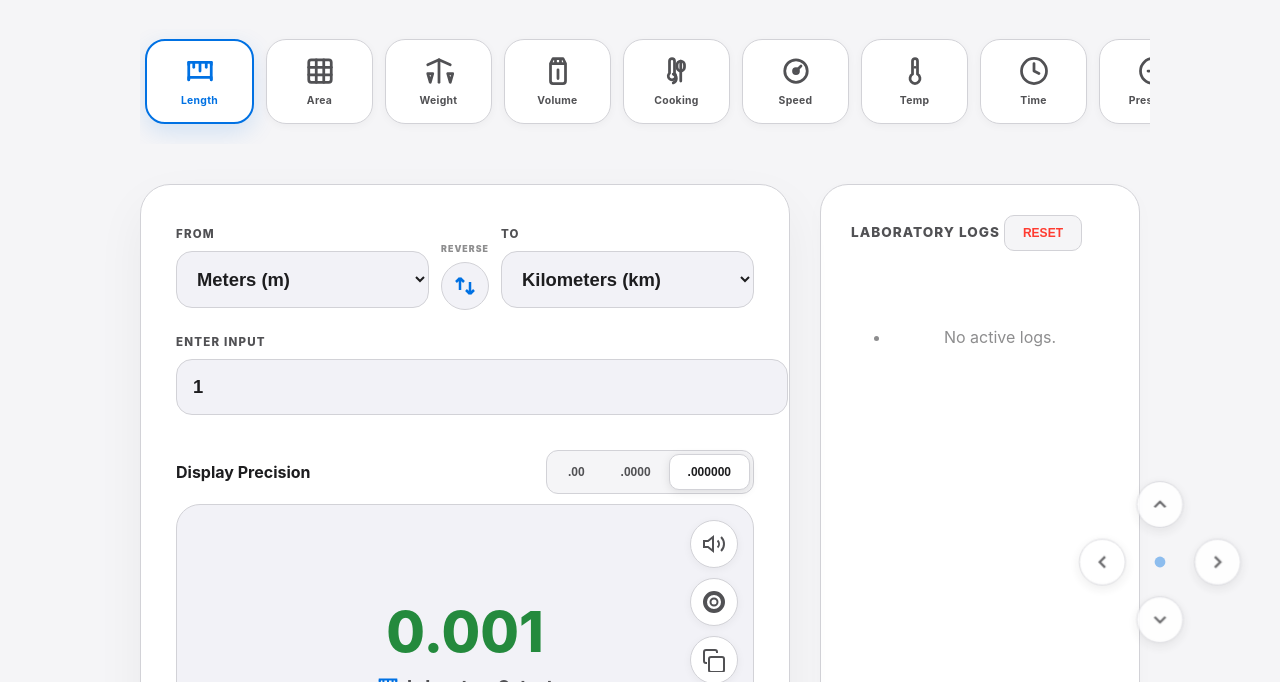
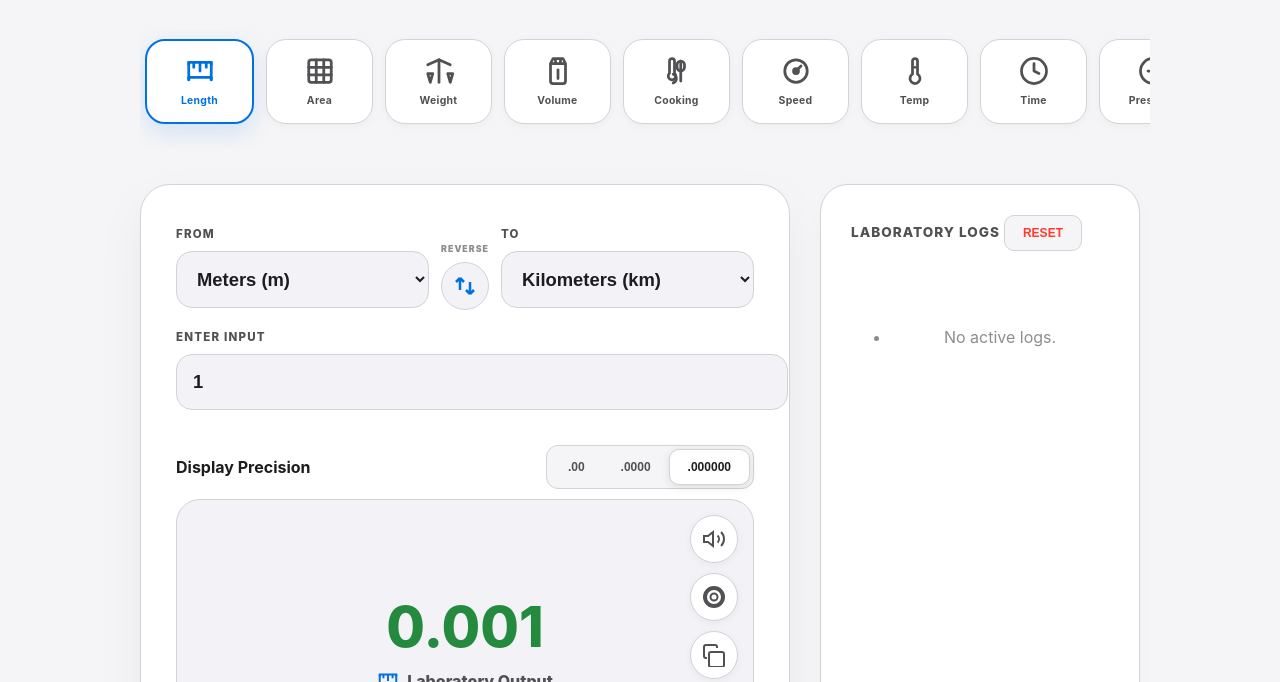
Before and after one commit to gudurip0703/unitconverter, a plain HTML site: page index.html in a window 1280 px wide. Shown: the part 118-800 px from the top of the page. Drawn offline with Linux system fonts and the light colour scheme.

Commit message:
Add files via upload

```diff
--- a/index.html
+++ b/index.html
@@ -38,6 +38,7 @@
         }
 
         body.dark-mode {
+            /* REFINED CHARCOAL-BLACK DEPTH */
             --bg-color: #0d0d0d;
             --card-bg: #1a1a1a;
             --neon-blue: #2997ff;
@@ -46,6 +47,23 @@
             --text-dim: #a1a1a6;
             --input-bg: #080808;
             --border: #333333;
+        }
+
+        /* --- APPLE BRAND SCROLLBAR (GLOBAL) --- */
+        ::-webkit-scrollbar {
+            width: 10px;
+            height: 10px;
+        }
+        ::-webkit-scrollbar-track {
+            background: var(--bg-color);
+        }
+        ::-webkit-scrollbar-thumb {
+            background: var(--border);
+            border-radius: 10px;
+            border: 3px solid var(--bg-color);
+        }
+        ::-webkit-scrollbar-thumb:hover {
+            background: var(--text-dim);
         }
 
         .sr-only { position: absolute; width: 1px; height: 1px; padding: 0; margin: -1px; overflow: hidden; clip: rect(0, 0, 0, 0); white-space: nowrap; border-width: 0; }
@@ -59,7 +77,7 @@
             flex-direction: column;
             min-height: 100vh;
             transition: background 0.4s ease, color 0.4s ease;
-            overflow-x: auto;
+            overflow-x: auto; /* Enable horizontal scroll at the bottom */
             scroll-behavior: smooth;
             -webkit-font-smoothing: antialiased;
         }
@@ -95,15 +113,12 @@
             flex-wrap: nowrap;
             gap: 12px;
             width: 100%;
-            padding: 10px 5px 20px;
+            padding: 10px 5px 25px;
             scroll-behavior: smooth;
             scroll-snap-type: x mandatory;
             scrollbar-width: thin;
             scrollbar-color: var(--border) transparent;
         }
-        .category-grid::-webkit-scrollbar { height: 8px; }
-        .category-grid::-webkit-scrollbar-track { background: var(--bg-color); border-radius: 10px; }
-        .category-grid::-webkit-scrollbar-thumb { background: var(--border); border-radius: 10px; border: 2px solid var(--bg-color); }
 
         .category-card {
             flex: 0 0 95px;
@@ -113,7 +128,7 @@
             padding: 15px 5px;
             text-align: center;
             cursor: pointer;
-            transition: all 0.3s ease;
+            transition: all 0.3s cubic-bezier(0.4, 0, 0.2, 1);
             display: flex;
             flex-direction: column;
             align-items: center;
@@ -129,7 +144,7 @@
 
         .layout-wrapper { display: grid; grid-template-columns: 1fr 320px; gap: 30px; width: 100%; }
 
-        /* CONVERTER SECTION */
+        /* CONVERTER MAIN UI */
         .converter-container {
             background: var(--card-bg);
             border-radius: 30px;
@@ -156,7 +171,7 @@
         .swap-btn svg { width: 24px; height: 24px; stroke: currentColor; fill: none; stroke-width: 2.2; }
         .swap-btn:hover { border-color: var(--neon-blue); background: var(--card-bg); transform: rotate(180deg); }
 
-        .value-input-row { margin-top: 25px; }
+        .value-input-row { margin-top: 20px; }
 
         .precision-wrapper { margin-top: 35px; margin-bottom: 10px; }
         .precision-picker { display: flex; background: var(--bg-color); border: 1px solid var(--border); padding: 3px; border-radius: 12px; width: fit-content; }
@@ -167,7 +182,7 @@
 
         /* RESULT AREA */
         .result-area {
-            background: var(--input-bg); border-radius: 24px; padding: 45px 25px; text-align: center; position: relative; cursor: pointer; transition: 0.3s; overflow: hidden;
+            background: var(--input-bg); border-radius: 24px; padding: 45px 25px; text-align: center; position: relative; transition: 0.3s; overflow: hidden;
             border: 1.5px solid var(--border); min-height: 200px; display: flex; flex-direction: column; justify-content: center; align-items: center;
             contain: layout;
         }
@@ -201,58 +216,6 @@
         .quick-table th { text-align: left; color: var(--text-dim); background: var(--bg-color); padding: 18px; font-size: 0.75rem; text-transform: uppercase; font-weight: 800; }
         .quick-table td { padding: 15px 18px; border-bottom: 1px solid var(--border); color: var(--text-main); font-weight: 500; }
 
-        /* --- DPAD SYSTEM --- */
-        .navigation-dpad {
-            position: fixed;
-            bottom: 30px;
-            right: 30px;
-            display: grid;
-            grid-template-areas:
-                ". up ."
-                "left center right"
-                ". down .";
-            gap: 12px;
-            z-index: 5000;
-            pointer-events: none;
-            transform: scale(0.9);
-            opacity: 0.85;
-        }
-
-        .nav-pad-btn {
-            pointer-events: auto;
-            background: var(--card-bg);
-            border: 1px solid var(--border);
-            width: 52px;
-            height: 52px;
-            border-radius: 50%;
-            display: flex;
-            align-items: center;
-            justify-content: center;
-            cursor: pointer;
-            box-shadow: 0 4px 15px rgba(0,0,0,0.1);
-            color: var(--text-dim);
-            transition: all 0.2s cubic-bezier(0.4, 0, 0.2, 1);
-            backdrop-filter: blur(10px);
-        }
-        .nav-pad-btn:hover { color: var(--neon-blue); border-color: var(--neon-blue); transform: scale(1.1); }
-        .nav-pad-btn svg { width: 24px; height: 24px; stroke: currentColor; fill: none; stroke-width: 2.5px; }
-
-        #nav-up { grid-area: up; }
-        #nav-down { grid-area: down; }
-        #nav-left { grid-area: left; }
-        #nav-right { grid-area: right; }
-
-        .nav-center-dot {
-            grid-area: center;
-            width: 12px;
-            height: 12px;
-            background: var(--neon-blue);
-            border-radius: 50%;
-            align-self: center;
-            justify-self: center;
-            opacity: 0.5;
-        }
-
         .legal-frame { max-width: 1000px; margin: 60px auto 0; padding: 40px; background: var(--card-bg); border: 1px solid var(--border); border-radius: 32px; display: grid; grid-template-columns: repeat(auto-fit, minmax(300px, 1fr)); gap: 40px; }
         .legal-block { border: 2px solid transparent; padding: 25px; border-radius: 24px; transition: 0.6s ease; }
         .legal-block.highlight-neon-pink { border-color: var(--neon-pink); background: rgba(175, 82, 222, 0.05); }
@@ -268,7 +231,6 @@
         @media (max-width: 900px) { .layout-wrapper { grid-template-columns: 1fr; } }
         @media (max-width: 600px) {
             #resultValue { font-size: 2.8rem; }
-            .navigation-dpad { bottom: 20px; right: 20px; transform: scale(0.8); opacity: 0.9; }
             header { padding-top: 80px; }
             .form-row { gap: 8px; }
             .swap-btn { width: 44px; height: 44px; }
@@ -320,6 +282,7 @@
     </header>
 
     <main>
+        <!-- Unit category grid with dedicated scrollbar -->
         <div class="cat-container">
             <nav class="category-grid" id="catGrid" aria-label="Unit categories">
                 <div class="category-card active" data-cat="length"><div class="icon-container"><svg role="img" aria-label="Length icon"><use href="#icon-length"></use></svg></div><p>Length</p></div>
@@ -380,18 +343,11 @@
                         </label>
                     </div>
 
-                    <!-- REFINED RESULT DISPLAY -->
                     <div class="result-area" id="resultBox" title="Snapshot current result to Laboratory Logs" tabindex="0" aria-live="polite" aria-atomic="true">
                         <div class="action-btns">
-                            <button class="action-btn-small" id="speechBtn" title="Speak Result" aria-label="Listen to calculation result">
-                                <svg role="img" aria-hidden="true"><use href="#icon-speak"></use></svg>
-                            </button>
-                            <button class="action-btn-small" id="captureBtn" title="Snapshot to Log" aria-label="Capture current result to session log history">
-                                <svg role="img" aria-hidden="true"><use href="#icon-capture"></use></svg>
-                            </button>
-                            <button class="action-btn-small" id="copyBtnOnly" title="Copy Result" aria-label="Copy conversion result to clipboard">
-                                <svg role="img" aria-hidden="true"><use href="#icon-copy"></use></svg>
-                            </button>
+                            <button class="action-btn-small" id="speechBtn" title="Speak Calculation Result" aria-label="Speak the result"><svg role="img" aria-hidden="true"><use href="#icon-speak"></use></svg></button>
+                            <button class="action-btn-small" id="captureBtn" title="Snapshot to Laboratory Log" aria-label="Capture current result to session logs"><svg role="img" aria-hidden="true"><use href="#icon-capture"></use></svg></button>
+                            <button class="action-btn-small" id="copyBtnOnly" title="Copy Numeric Result" aria-label="Copy result to clipboard"><svg role="img" aria-hidden="true"><use href="#icon-copy"></use></svg></button>
                         </div>
                         <div class="value-container"><span id="resultValue">0</span></div>
 
@@ -406,7 +362,7 @@
 
                 <h2 class="section-header">Technical Reference Table</h2>
                 <div style="display: flex; justify-content: flex-end; margin-top: -45px; margin-bottom: 15px;">
-                    <button class="tool-btn" id="exportPdfBtn" title="Export Datasheet as PDF" style="width: auto; padding: 0 15px; font-size: 0.75rem; font-weight: 800; height: 48px; gap: 8px;" aria-label="Download table as PDF">
+                    <button class="tool-btn" id="exportPdfBtn" title="Print PDF Reference" style="width: auto; padding: 0 15px; font-size: 0.75rem; font-weight: 800; height: 48px; gap: 8px;" aria-label="Export table as PDF">
                         <svg width="14" height="14" role="img" aria-hidden="true"><use href="#icon-pdf"></use></svg>
                         <span>PDF</span>
                     </button>
@@ -418,9 +374,9 @@
                 </table>
             </section>
 
-            <aside class="side-panel" aria-label="Session History Logs">
+            <aside class="side-panel" aria-label="Session History">
                 <div class="history-card">
-                    <h2>Laboratory Logs <button class="clear-btn" id="clearHistoryBtn" title="Reset Session Logs" aria-label="Reset laboratory logs">Reset</button></h2>
+                    <h2>Laboratory Logs <button class="clear-btn" id="clearHistoryBtn" title="Wipe current session history" aria-label="Reset laboratory logs">Reset</button></h2>
                     <ul class="history-list" id="historyList"><li class="history-item" style="text-align:center; opacity:0.5; padding: 40px 0;">No active logs.</li></ul>
                 </div>
             </aside>
@@ -432,10 +388,10 @@
         </article>
 
         <section class="legal-frame" id="legalFrame" aria-label="Legal information">
-            <h2 style="display: none;">Legal Content</h2>
+            <h2 style="display: none;">Legal Documents</h2>
             <div class="legal-block" id="legal-disclosure">
                 <h3>Legal Disclaimer</h3>
-                <p>Verify all outputs for critical hardware applications. Rounded results should be validated before deployment in high-stakes engineering or medical tasks.</p>
+                <p>While we strive for high precision, rounding results should be independently validated before deployment in engineering or medical tasks. Rights reserved.</p>
                 <div class="back-to-lab-link" onclick="window.scrollTo({top:0,behavior:'smooth'})" role="button" tabindex="0" aria-label="Return home">↑ Return to Lab</div>
             </div>
             <div class="legal-block" id="legal-terms">
@@ -451,29 +407,12 @@
         </section>
     </main>
 
-    <!-- --- GLOBAL PAGE NAVIGATION DPAD --- -->
-    <div class="navigation-dpad" id="navDpad" aria-label="Global View Navigation">
-        <button class="nav-pad-btn" id="nav-up" title="Scroll to Laboratory Top" aria-label="Scroll to top of page">
-            <svg role="img" aria-hidden="true"><use href="#icon-up"></use></svg>
-        </button>
-        <button class="nav-pad-btn" id="nav-left" title="Scroll View Left" aria-label="Scroll page viewport left">
-            <svg role="img" aria-hidden="true"><use href="#icon-left"></use></svg>
-        </button>
-        <div class="nav-center-dot" aria-hidden="true"></div>
-        <button class="nav-pad-btn" id="nav-right" title="Scroll View Right" aria-label="Scroll page viewport right">
-            <svg role="img" aria-hidden="true"><use href="#icon-right"></use></svg>
-        </button>
-        <button class="nav-pad-btn" id="nav-down" title="Scroll to Technical Info" aria-label="Scroll to legal and technical section">
-            <svg role="img" aria-hidden="true"><use href="#icon-down"></use></svg>
-        </button>
-    </div>
-
     <footer>
         <p>
             &copy; 2026 Converter Lab |
-            <a id="footerDisclaimerLink" href="#legal-disclosure" title="Disclaimer">Disclaimer</a> |
-            <a id="footerTermsLink" href="#legal-terms" title="Terms">Terms</a> |
-            <a id="footerPrivacyLink" href="#legal-privacy" title="Privacy">Privacy</a> |
+            <a id="footerDisclaimerLink" href="#legal-disclosure">Disclaimer</a> |
+            <a id="footerTermsLink" href="#legal-terms">Terms</a> |
+            <a id="footerPrivacyLink" href="#legal-privacy">Privacy</a> |
             NIST SP811 Verified
         </p>
     </footer>
@@ -555,13 +494,6 @@
             document.getElementById('clearHistoryBtn').addEventListener('click', () => {
                 history = []; localStorage.removeItem('convHistory'); renderHistory();
             });
-
-            document.getElementById('nav-up').addEventListener('click', () => window.scrollTo({top: 0, behavior: 'smooth'}));
-            document.getElementById('nav-down').addEventListener('click', () => document.getElementById('legalFrame').scrollIntoView({behavior: 'smooth'}));
-
-            // D-PAD CONTROLS ENTIRE PAGE VIEWPORT
-            document.getElementById('nav-left').addEventListener('click', () => window.scrollBy({left: -300, behavior: 'smooth'}));
-            document.getElementById('nav-right').addEventListener('click', () => window.scrollBy({left: 300, behavior: 'smooth'}));
 
             document.getElementById('exportPdfBtn').addEventListener('click', () => window.print());
 
```
